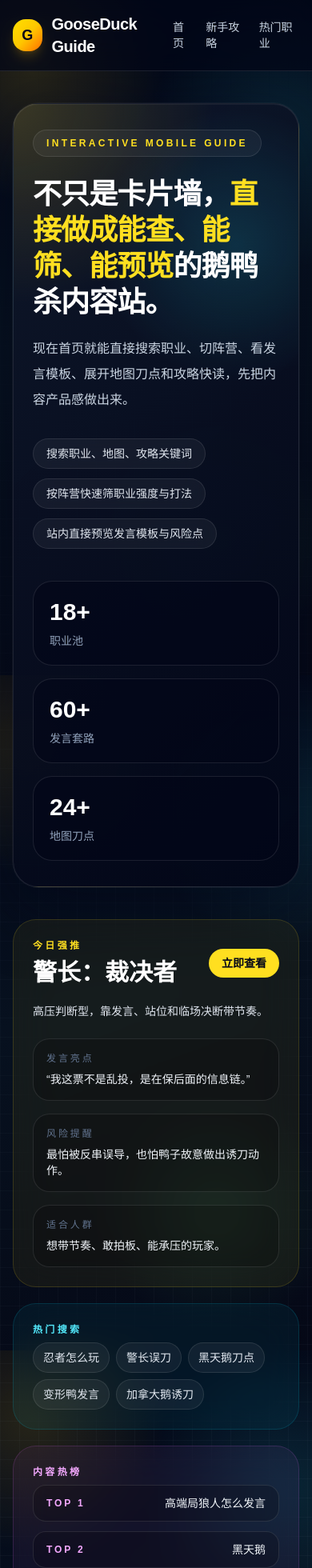
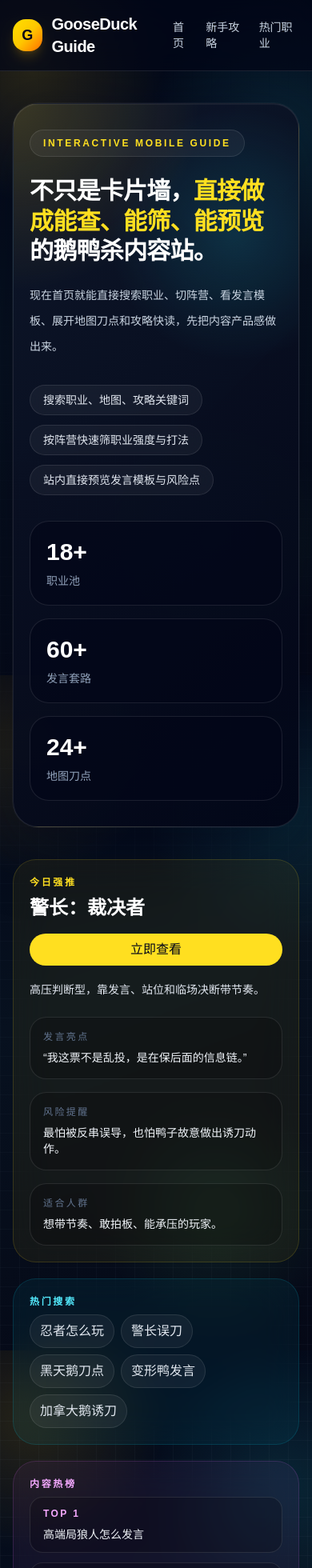
Before and after one commit to 602458825-cloud/goose-duck-guide, a Next.js app: page / in a window 390 px wide. Shown: the top 1960 px of the page at 80% size. Built offline with nearby package versions, Linux system fonts and the light colour scheme.

Commit message:
Fix homepage layout regressions

```diff
--- a/app/globals.css
+++ b/app/globals.css
@@ -40,6 +40,15 @@ a {
   text-decoration: none;
 }
 
+button,
+input {
+  font: inherit;
+}
+
+button {
+  cursor: pointer;
+}
+
 ::selection {
   background: rgba(250, 204, 21, 0.28);
   color: #fff;
--- a/app/page.tsx
+++ b/app/page.tsx
@@ -47,13 +47,13 @@ type GuidePanelProps = {
 
 function RolePanel({ role, onClose }: RolePanelProps) {
   return (
-    <div className="rounded-[2rem] border border-white/10 bg-slate-950/95 p-6 shadow-2xl shadow-slate-950/50 backdrop-blur-xl md:p-7">
-      <div className="mb-5 flex items-start justify-between gap-4">
+    <div className="rounded-[2rem] border border-white/10 bg-slate-950/95 p-5 shadow-2xl shadow-slate-950/50 backdrop-blur-xl md:p-7">
+      <div className="mb-5 flex flex-col gap-4 sm:flex-row sm:items-start sm:justify-between">
         <div>
-          <p className="mb-2 text-xs font-semibold uppercase tracking-[0.28em] text-yellow-300">
+          <p className="mb-2 text-xs font-semibold uppercase tracking-[0.24em] text-yellow-300">
             {role.team}
           </p>
-          <h3 className="text-3xl font-black text-white">{role.name}</h3>
+          <h3 className="text-2xl font-black text-white md:text-3xl">{role.name}</h3>
           <p className="mt-2 text-sm text-slate-400">{role.badge}</p>
         </div>
         <button
@@ -69,17 +69,17 @@ function RolePanel({ role, onClose }: RolePanelProps) {
 
       <div className="mb-6 grid gap-4 md:grid-cols-2">
         <div className="rounded-[1.4rem] border border-cyan-400/15 bg-cyan-400/8 p-4">
-          <div className="mb-2 text-xs font-semibold uppercase tracking-[0.24em] text-cyan-300">打法定位</div>
+          <div className="mb-2 text-xs font-semibold uppercase tracking-[0.2em] text-cyan-300">打法定位</div>
           <p className="text-sm leading-7 text-slate-200">{role.playstyle}</p>
         </div>
         <div className="rounded-[1.4rem] border border-rose-400/15 bg-rose-400/8 p-4">
-          <div className="mb-2 text-xs font-semibold uppercase tracking-[0.24em] text-rose-300">克制与风险</div>
+          <div className="mb-2 text-xs font-semibold uppercase tracking-[0.2em] text-rose-300">克制与风险</div>
           <p className="text-sm leading-7 text-slate-200">{role.counter}</p>
         </div>
       </div>
 
       <div className="mb-6 rounded-[1.4rem] border border-white/10 bg-white/[0.03] p-4">
-        <div className="mb-3 text-xs font-semibold uppercase tracking-[0.24em] text-slate-500">关键技巧</div>
+        <div className="mb-3 text-xs font-semibold uppercase tracking-[0.2em] text-slate-500">关键技巧</div>
         <div className="flex flex-wrap gap-2">
           {role.tips.map((tip) => (
             <span
@@ -93,7 +93,7 @@ function RolePanel({ role, onClose }: RolePanelProps) {
       </div>
 
       <div className="rounded-[1.4rem] border border-yellow-400/15 bg-yellow-400/8 p-4">
-        <div className="mb-2 text-xs font-semibold uppercase tracking-[0.24em] text-yellow-200">会议发言模板</div>
+        <div className="mb-2 text-xs font-semibold uppercase tracking-[0.2em] text-yellow-200">会议发言模板</div>
         <p className="text-sm leading-7 text-slate-100">“{role.speech}”</p>
       </div>
     </div>
@@ -102,11 +102,11 @@ function RolePanel({ role, onClose }: RolePanelProps) {
 
 function MapPanel({ map, onClose }: MapPanelProps) {
   return (
-    <div className="rounded-[2rem] border border-white/10 bg-slate-950/95 p-6 shadow-2xl shadow-slate-950/50 backdrop-blur-xl md:p-7">
-      <div className="mb-5 flex items-start justify-between gap-4">
+    <div className="rounded-[2rem] border border-white/10 bg-slate-950/95 p-5 shadow-2xl shadow-slate-950/50 backdrop-blur-xl md:p-7">
+      <div className="mb-5 flex flex-col gap-4 sm:flex-row sm:items-start sm:justify-between">
         <div>
-          <p className="mb-2 text-xs font-semibold uppercase tracking-[0.28em] text-cyan-300">地图解析</p>
-          <h3 className="text-3xl font-black text-white">{map.name}</h3>
+          <p className="mb-2 text-xs font-semibold uppercase tracking-[0.24em] text-cyan-300">地图解析</p>
+          <h3 className="text-2xl font-black text-white md:text-3xl">{map.name}</h3>
         </div>
         <button
           type="button"
@@ -120,13 +120,13 @@ function MapPanel({ map, onClose }: MapPanelProps) {
       <p className="mb-6 text-sm leading-7 text-slate-300">{map.description}</p>
 
       <div className="mb-6 rounded-[1.4rem] border border-cyan-400/15 bg-cyan-400/8 p-4">
-        <div className="mb-2 text-xs font-semibold uppercase tracking-[0.24em] text-cyan-300">适合什么局</div>
+        <div className="mb-2 text-xs font-semibold uppercase tracking-[0.2em] text-cyan-300">适合什么局</div>
         <p className="text-sm leading-7 text-slate-100">{map.bestFor}</p>
       </div>
 
       <div className="grid gap-4 md:grid-cols-2">
         <div className="rounded-[1.4rem] border border-white/10 bg-white/[0.03] p-4">
-          <div className="mb-3 text-xs font-semibold uppercase tracking-[0.24em] text-slate-500">任务路线</div>
+          <div className="mb-3 text-xs font-semibold uppercase tracking-[0.2em] text-slate-500">任务路线</div>
           <div className="space-y-2">
             {map.tasks.map((task) => (
               <div key={task} className="rounded-xl border border-white/8 bg-black/20 px-3 py-2 text-sm text-slate-200">
@@ -136,7 +136,7 @@ function MapPanel({ map, onClose }: MapPanelProps) {
           </div>
         </div>
         <div className="rounded-[1.4rem] border border-rose-400/15 bg-rose-400/8 p-4">
-          <div className="mb-3 text-xs font-semibold uppercase tracking-[0.24em] text-rose-300">危险刀点</div>
+          <div className="mb-3 text-xs font-semibold uppercase tracking-[0.2em] text-rose-300">危险刀点</div>
           <div className="space-y-2">
             {map.dangerZones.map((zone) => (
               <div key={zone} className="rounded-xl border border-white/8 bg-black/20 px-3 py-2 text-sm text-slate-100">
@@ -152,11 +152,11 @@ function MapPanel({ map, onClose }: MapPanelProps) {
 
 function GuidePanel({ guide, onClose }: GuidePanelProps) {
   return (
-    <div className="rounded-[2rem] border border-white/10 bg-slate-950/95 p-6 shadow-2xl shadow-slate-950/50 backdrop-blur-xl md:p-7">
-      <div className="mb-5 flex items-start justify-between gap-4">
+    <div className="rounded-[2rem] border border-white/10 bg-slate-950/95 p-5 shadow-2xl shadow-slate-950/50 backdrop-blur-xl md:p-7">
+      <div className="mb-5 flex flex-col gap-4 sm:flex-row sm:items-start sm:justify-between">
         <div>
-          <p className="mb-2 text-xs font-semibold uppercase tracking-[0.28em] text-emerald-300">{guide.category}</p>
-          <h3 className="text-3xl font-black text-white">{guide.title}</h3>
+          <p className="mb-2 text-xs font-semibold uppercase tracking-[0.24em] text-emerald-300">{guide.category}</p>
+          <h3 className="text-2xl font-black text-white md:text-3xl">{guide.title}</h3>
         </div>
         <button
           type="button"
@@ -234,19 +234,19 @@ export default function HomePage() {
       <Header />
 
       <section className="mx-auto max-w-6xl px-4 pb-16 pt-10 md:pb-24 md:pt-16">
-        <div className="glow-ring relative mb-10 overflow-hidden rounded-[2rem] border border-white/10 bg-[radial-gradient(circle_at_top_left,rgba(250,204,21,0.18),transparent_24%),radial-gradient(circle_at_78%_18%,rgba(34,211,238,0.16),transparent_20%),linear-gradient(135deg,rgba(15,23,42,0.92),rgba(2,6,23,0.95))] px-6 py-8 md:px-10 md:py-12">
-          <div className="hero-chip mb-6 inline-flex rounded-full border border-white/10 bg-white/5 px-4 py-2 text-xs font-semibold uppercase tracking-[0.28em] text-yellow-300">
+        <div className="glow-ring relative mb-10 overflow-hidden rounded-[2rem] border border-white/10 bg-[radial-gradient(circle_at_top_left,rgba(250,204,21,0.18),transparent_24%),radial-gradient(circle_at_78%_18%,rgba(34,211,238,0.16),transparent_20%),linear-gradient(135deg,rgba(15,23,42,0.92),rgba(2,6,23,0.95))] px-5 py-8 md:px-10 md:py-12">
+          <div className="hero-chip mb-6 inline-flex rounded-full border border-white/10 bg-white/5 px-4 py-2 text-xs font-semibold uppercase tracking-[0.22em] text-yellow-300">
             Interactive Mobile Guide
           </div>
 
-          <div className="grid gap-10 lg:grid-cols-[1.2fr_0.8fr] lg:items-end">
+          <div className="grid gap-8 lg:grid-cols-[1.2fr_0.8fr] lg:items-end">
             <div>
-              <h1 className="mb-5 max-w-4xl text-4xl font-black leading-tight tracking-tight text-white md:text-6xl">
+              <h1 className="mb-5 max-w-4xl text-3xl font-black leading-tight tracking-tight text-white md:text-6xl">
                 不只是卡片墙，
                 <span className="text-yellow-300">直接做成能查、能筛、能预览</span>
                 的鹅鸭杀内容站。
               </h1>
-              <p className="max-w-2xl text-base leading-8 text-slate-300 md:text-lg">
+              <p className="max-w-2xl text-sm leading-8 text-slate-300 md:text-lg">
                 现在首页就能直接搜索职业、切阵营、看发言模板、展开地图刀点和攻略快读，先把内容产品感做出来。
               </p>
 
@@ -277,11 +277,11 @@ export default function HomePage() {
         </div>
 
         <section className="mb-10 grid gap-5 xl:grid-cols-[1fr_0.72fr]">
-          <div className="rounded-[1.8rem] border border-yellow-300/15 bg-yellow-400/[0.06] p-6 backdrop-blur-xl">
-            <div className="mb-4 flex items-center justify-between gap-4">
+          <div className="rounded-[1.8rem] border border-yellow-300/15 bg-yellow-400/[0.06] p-5 backdrop-blur-xl md:p-6">
+            <div className="mb-4 flex flex-col gap-4 sm:flex-row sm:items-center sm:justify-between">
               <div>
-                <p className="mb-2 text-xs font-semibold uppercase tracking-[0.28em] text-yellow-300">今日强推</p>
-                <h2 className="text-3xl font-black text-white">{featuredRole.name}：{featuredRole.badge}</h2>
+                <p className="mb-2 text-xs font-semibold uppercase tracking-[0.22em] text-yellow-300">今日强推</p>
+                <h2 className="text-2xl font-black text-white md:text-3xl">{featuredRole.name}：{featuredRole.badge}</h2>
               </div>
               <button
                 type="button"
@@ -299,23 +299,23 @@ export default function HomePage() {
             <p className="mb-5 max-w-3xl text-sm leading-7 text-slate-200">{featuredRole.playstyle}</p>
             <div className="grid gap-4 md:grid-cols-3">
               <div className="rounded-[1.3rem] border border-white/10 bg-black/20 p-4">
-                <div className="mb-2 text-xs uppercase tracking-[0.24em] text-slate-500">发言亮点</div>
+                <div className="mb-2 text-xs uppercase tracking-[0.2em] text-slate-500">发言亮点</div>
                 <p className="text-sm text-slate-100">“{featuredRole.speech}”</p>
               </div>
               <div className="rounded-[1.3rem] border border-white/10 bg-black/20 p-4">
-                <div className="mb-2 text-xs uppercase tracking-[0.24em] text-slate-500">风险提醒</div>
+                <div className="mb-2 text-xs uppercase tracking-[0.2em] text-slate-500">风险提醒</div>
                 <p className="text-sm text-slate-100">{featuredRole.counter}</p>
               </div>
               <div className="rounded-[1.3rem] border border-white/10 bg-black/20 p-4">
-                <div className="mb-2 text-xs uppercase tracking-[0.24em] text-slate-500">适合人群</div>
+                <div className="mb-2 text-xs uppercase tracking-[0.2em] text-slate-500">适合人群</div>
                 <p className="text-sm text-slate-100">想带节奏、敢拍板、能承压的玩家。</p>
               </div>
             </div>
           </div>
 
           <div className="grid gap-5">
-            <div className="rounded-[1.8rem] border border-cyan-400/15 bg-cyan-400/[0.06] p-6 backdrop-blur-xl">
-              <p className="mb-2 text-xs font-semibold uppercase tracking-[0.28em] text-cyan-300">热门搜索</p>
+            <div className="rounded-[1.8rem] border border-cyan-400/15 bg-cyan-400/[0.06] p-5 backdrop-blur-xl md:p-6">
+              <p className="mb-2 text-xs font-semibold uppercase tracking-[0.22em] text-cyan-300">热门搜索</p>
               <div className="flex flex-wrap gap-2">
                 {trendingKeywords.map((keyword) => (
                   <button
@@ -330,31 +330,39 @@ export default function HomePage() {
               </div>
             </div>
 
-            <div className="rounded-[1.8rem] border border-fuchsia-400/15 bg-fuchsia-400/[0.06] p-6 backdrop-blur-xl">
-              <p className="mb-2 text-xs font-semibold uppercase tracking-[0.28em] text-fuchsia-300">内容热榜</p>
+            <div className="rounded-[1.8rem] border border-fuchsia-400/15 bg-fuchsia-400/[0.06] p-5 backdrop-blur-xl md:p-6">
+              <p className="mb-2 text-xs font-semibold uppercase tracking-[0.22em] text-fuchsia-300">内容热榜</p>
               <div className="space-y-3">
                 {[
-                  { label: 'TOP 1', title: featuredGuide.title, action: () => {
+                  {
+                    label: 'TOP 1',
+                    title: featuredGuide.title,
+                    action: () => {
                       setTab('guides');
                       setActiveGuide(featuredGuide);
                       setActiveRole(null);
                       setActiveMap(null);
-                  } },
-                  { label: 'TOP 2', title: featuredMap.name, action: () => {
+                    },
+                  },
+                  {
+                    label: 'TOP 2',
+                    title: featuredMap.name,
+                    action: () => {
                       setTab('maps');
                       setActiveMap(featuredMap);
                       setActiveRole(null);
                       setActiveGuide(null);
-                  } },
+                    },
+                  },
                   { label: 'TOP 3', title: '警长误刀为什么最伤节奏', action: () => setQuery('警长') },
                 ].map((item) => (
                   <button
                     key={item.label}
                     type="button"
                     onClick={item.action}
-                    className="flex w-full items-center justify-between rounded-2xl border border-white/10 bg-black/20 px-4 py-3 text-left transition hover:bg-white/10"
+                    className="flex w-full flex-col items-start gap-2 rounded-2xl border border-white/10 bg-black/20 px-4 py-3 text-left transition hover:bg-white/10 sm:flex-row sm:items-center sm:justify-between"
                   >
-                    <span className="text-xs font-bold uppercase tracking-[0.24em] text-fuchsia-300">{item.label}</span>
+                    <span className="text-xs font-bold uppercase tracking-[0.2em] text-fuchsia-300">{item.label}</span>
                     <span className="text-sm text-slate-100">{item.title}</span>
                   </button>
                 ))}
@@ -365,9 +373,9 @@ export default function HomePage() {
 
         <section className="mb-10 grid gap-5 lg:grid-cols-[1.2fr_0.8fr]">
           <div className="rounded-[1.75rem] border border-white/10 bg-slate-950/65 p-5 backdrop-blur-xl">
-            <div className="mb-4 flex flex-col gap-4 md:flex-row md:items-center md:justify-between">
+            <div className="mb-4 flex flex-col gap-4 xl:flex-row xl:items-center xl:justify-between">
               <div>
-                <p className="mb-2 text-xs font-semibold uppercase tracking-[0.28em] text-yellow-300">Control Center</p>
+                <p className="mb-2 text-xs font-semibold uppercase tracking-[0.22em] text-yellow-300">Control Center</p>
                 <h2 className="text-2xl font-black text-white md:text-3xl">一页内完成主要交互</h2>
               </div>
 
@@ -389,7 +397,7 @@ export default function HomePage() {
               </div>
             </div>
 
-            <div className="mb-5 grid gap-3 md:grid-cols-[1fr_auto]">
+            <div className="mb-5 grid gap-3 xl:grid-cols-[minmax(0,1fr)_auto] xl:items-start">
               <input
                 value={query}
                 onChange={(event) => setQuery(event.target.value)}
@@ -426,7 +434,7 @@ export default function HomePage() {
                       setActiveMap(null);
                       setActiveGuide(null);
                     }}
-                    className="text-left"
+                    className="group block h-full text-left"
                   >
                     <RoleCard role={role} />
                   </button>
@@ -445,7 +453,7 @@ export default function HomePage() {
                       setActiveRole(null);
                       setActiveMap(null);
                     }}
-                    className="text-left"
+                    className="group block h-full text-left"
                   >
                     <GuideCard guide={guide} />
                   </button>
@@ -464,7 +472,7 @@ export default function HomePage() {
                       setActiveRole(null);
                       setActiveGuide(null);
                     }}
-                    className="text-left"
+                    className="group block h-full text-left"
                   >
                     <MapCard map={map} />
                   </button>
@@ -491,7 +499,7 @@ export default function HomePage() {
 
           <div className="space-y-5">
             <div className="rounded-[1.75rem] border border-rose-400/15 bg-rose-400/8 p-6 backdrop-blur">
-              <p className="mb-2 text-xs font-semibold uppercase tracking-[0.26em] text-rose-300">核心流量</p>
+              <p className="mb-2 text-xs font-semibold uppercase tracking-[0.22em] text-rose-300">核心流量</p>
               <h2 className="mb-3 text-2xl font-black text-white">骗人、演戏、甩锅</h2>
               <p className="text-sm leading-7 text-slate-300">
                 社交推理游戏的站点价值，不在百科，而在能不能快速把心理博弈内容做成可消费的结构。
@@ -499,7 +507,7 @@ export default function HomePage() {
             </div>
 
             <div className="rounded-[1.75rem] border border-amber-400/15 bg-amber-400/8 p-6 backdrop-blur">
-              <p className="mb-2 text-xs font-semibold uppercase tracking-[0.26em] text-amber-300">内容策略</p>
+              <p className="mb-2 text-xs font-semibold uppercase tracking-[0.22em] text-amber-300">内容策略</p>
               <h2 className="mb-3 text-2xl font-black text-white">职业 + 发言 + 刀点</h2>
               <p className="text-sm leading-7 text-slate-300">
                 每个角色都不止讲技能；每张地图都不止列任务；每篇攻略都最好能给出一句能直接带进会议的模板。
@@ -519,7 +527,7 @@ export default function HomePage() {
             }}
             className="rounded-[1.75rem] border border-emerald-400/15 bg-emerald-400/[0.07] p-6 text-left backdrop-blur transition hover:-translate-y-1 hover:bg-emerald-400/[0.11]"
           >
-            <p className="mb-2 text-xs font-semibold uppercase tracking-[0.26em] text-emerald-300">推荐攻略</p>
+            <p className="mb-2 text-xs font-semibold uppercase tracking-[0.22em] text-emerald-300">推荐攻略</p>
             <h3 className="mb-3 text-2xl font-black text-white">{featuredGuide.title}</h3>
             <p className="text-sm leading-7 text-slate-300">{featuredGuide.excerpt}</p>
           </button>
@@ -534,7 +542,7 @@ export default function HomePage() {
             }}
             className="rounded-[1.75rem] border border-cyan-400/15 bg-cyan-400/[0.07] p-6 text-left backdrop-blur transition hover:-translate-y-1 hover:bg-cyan-400/[0.11]"
           >
-            <p className="mb-2 text-xs font-semibold uppercase tracking-[0.26em] text-cyan-300">推荐地图</p>
+            <p className="mb-2 text-xs font-semibold uppercase tracking-[0.22em] text-cyan-300">推荐地图</p>
             <h3 className="mb-3 text-2xl font-black text-white">{featuredMap.name}</h3>
             <p className="text-sm leading-7 text-slate-300">{featuredMap.bestFor}</p>
           </button>
@@ -548,7 +556,7 @@ export default function HomePage() {
             }}
             className="rounded-[1.75rem] border border-fuchsia-400/15 bg-fuchsia-400/[0.07] p-6 text-left backdrop-blur transition hover:-translate-y-1 hover:bg-fuchsia-400/[0.11]"
           >
-            <p className="mb-2 text-xs font-semibold uppercase tracking-[0.26em] text-fuchsia-300">今日话题</p>
+            <p className="mb-2 text-xs font-semibold uppercase tracking-[0.22em] text-fuchsia-300">今日话题</p>
             <h3 className="mb-3 text-2xl font-black text-white">变形鸭为什么总能做假时间线？</h3>
             <p className="text-sm leading-7 text-slate-300">点开直接切到鸭阵营筛选，并把关键词聚焦到变形鸭。</p>
           </button>
@@ -556,7 +564,7 @@ export default function HomePage() {
 
         <section className="grid gap-5 lg:grid-cols-[0.92fr_1.08fr]">
           <div className="rounded-[1.75rem] border border-white/10 bg-slate-950/60 p-5 backdrop-blur-xl">
-            <p className="mb-2 text-xs font-semibold uppercase tracking-[0.28em] text-cyan-300">Live Preview</p>
+            <p className="mb-2 text-xs font-semibold uppercase tracking-[0.22em] text-cyan-300">Live Preview</p>
             <h2 className="mb-5 text-2xl font-black text-white">当前预览面板</h2>
 
             {activeRole && <RolePanel role={activeRole} onClose={() => setActiveRole(null)} />}
@@ -572,7 +580,7 @@ export default function HomePage() {
 
           <div className="grid gap-5 md:grid-cols-2">
             <div className="rounded-[1.75rem] border border-white/10 bg-slate-950/60 p-6">
-              <p className="mb-2 text-xs font-semibold uppercase tracking-[0.28em] text-emerald-300">为什么像成品</p>
+              <p className="mb-2 text-xs font-semibold uppercase tracking-[0.22em] text-emerald-300">为什么像成品</p>
               <h3 className="mb-4 text-2xl font-black text-white">不是静态首页，而是内容控制台</h3>
               <ul className="space-y-3 text-sm leading-7 text-slate-300">
                 <li>支持站内搜索，直接搜职业、发言、地图词。</li>
@@ -583,7 +591,7 @@ export default function HomePage() {
             </div>
 
             <div className="rounded-[1.75rem] border border-white/10 bg-slate-950/60 p-6">
-              <p className="mb-2 text-xs font-semibold uppercase tracking-[0.28em] text-fuchsia-300">下一步内容扩展</p>
+              <p className="mb-2 text-xs font-semibold uppercase tracking-[0.22em] text-fuchsia-300">下一步内容扩展</p>
               <h3 className="mb-4 text-2xl font-black text-white">后面接内容会很顺</h3>
               <ul className="space-y-3 text-sm leading-7 text-slate-300">
                 <li>职业可继续加强度评级、站位建议、假身份剧本。</li>
--- a/components/MapCard.tsx
+++ b/components/MapCard.tsx
@@ -1,18 +1,16 @@
-import Link from 'next/link';
 import type { GameMap } from '@/lib/data';
 
 export default function MapCard({ map }: { map: GameMap }) {
   return (
-    <Link href={`/maps/${map.slug}`} className="group block h-full">
-      <article className="glow-ring h-full rounded-[1.75rem] border border-cyan-400/15 bg-slate-950/70 p-6 transition duration-300 hover:-translate-y-1.5 hover:border-cyan-300/40 hover:bg-slate-900/95">
+    <article className="glow-ring h-full rounded-[1.75rem] border border-cyan-400/15 bg-slate-950/70 p-5 transition duration-300 hover:-translate-y-1.5 hover:border-cyan-300/40 hover:bg-slate-900/95 md:p-6">
       <div className="mb-4 flex items-center justify-between gap-3">
-          <span className="rounded-full border border-cyan-400/20 bg-cyan-400/10 px-3 py-1 text-xs font-semibold tracking-[0.18em] text-cyan-300">
+        <span className="rounded-full border border-cyan-400/20 bg-cyan-400/10 px-3 py-1 text-xs font-semibold tracking-[0.16em] text-cyan-300">
           MAP
         </span>
-          <span className="text-xs uppercase tracking-[0.24em] text-slate-500">Task Route</span>
+        <span className="text-[11px] uppercase tracking-[0.22em] text-slate-500">Task Route</span>
       </div>
 
-        <h2 className="mb-3 text-2xl font-black text-cyan-300 transition group-hover:text-cyan-200">
+      <h2 className="mb-3 text-xl font-black text-cyan-300 transition group-hover:text-cyan-200 md:text-2xl">
         {map.name}
       </h2>
       <p className="mb-4 text-sm leading-7 text-slate-300">{map.description}</p>
@@ -28,6 +26,5 @@ export default function MapCard({ map }: { map: GameMap }) {
         ))}
       </div>
     </article>
-    </Link>
   );
 }
```
Also changed, not shown: components/GuideCard.tsx (+4 -7 lines), components/RoleCard.tsx (+10 -13 lines). Lines whose indentation alone changed are shown as unchanged.
